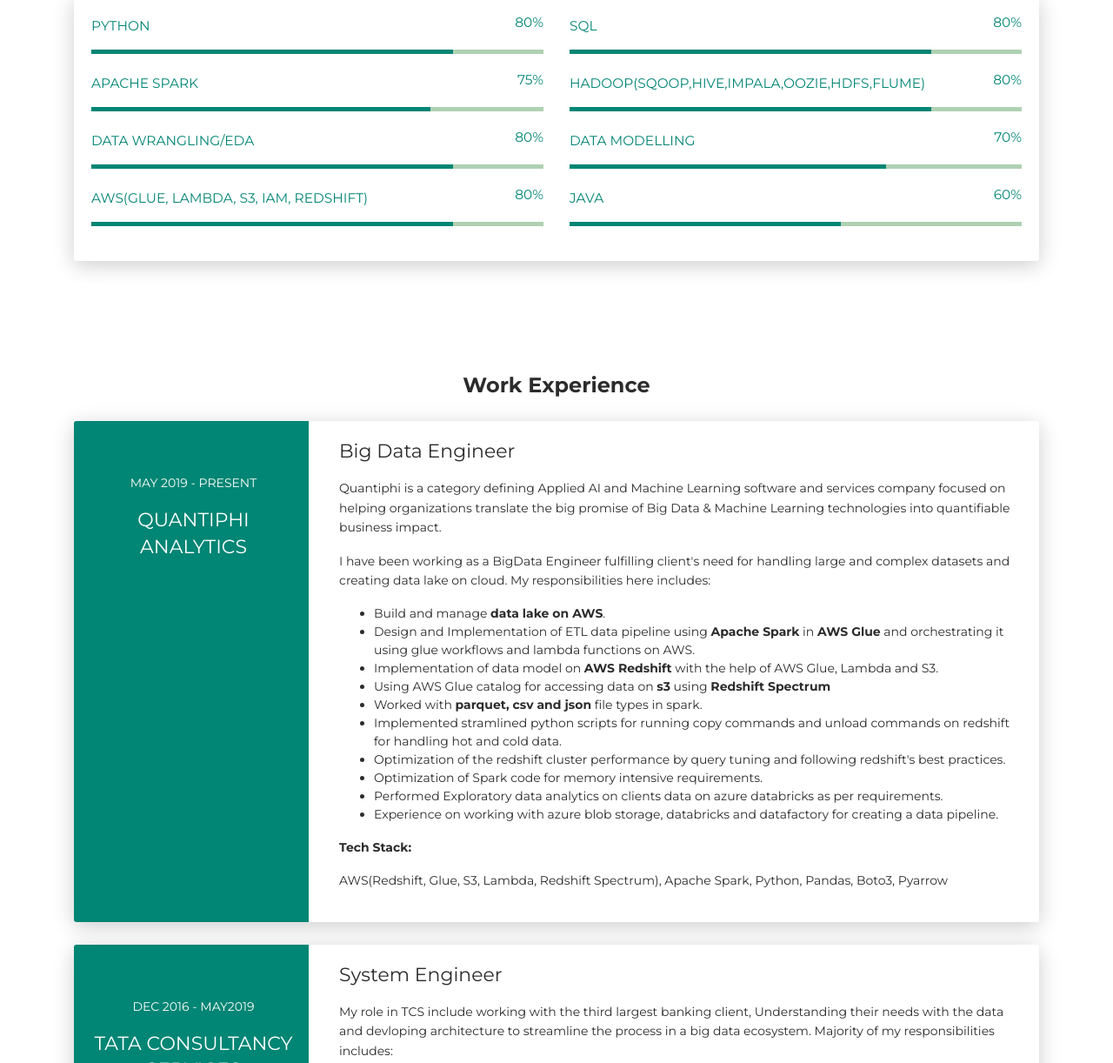
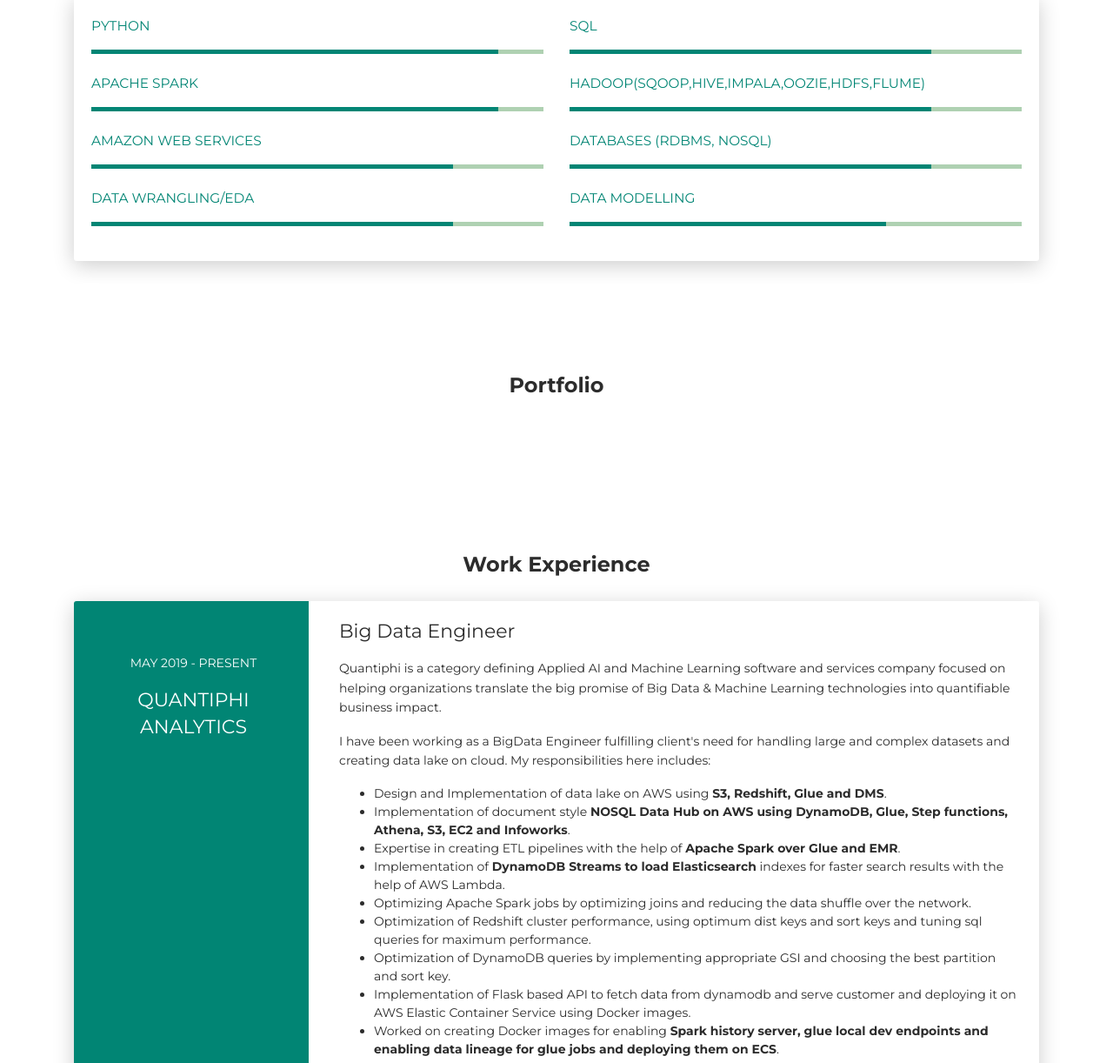
Before and after one commit to jnshubham/jnshubham.github.io, a plain HTML site: page index.html in a window 1280 px wide. Shown: the part 1089-2311 px from the top of the page at 87% size. Drawn offline with Linux system fonts and the light colour scheme; a script that the page names is missing.

Commit message:
Updated the blog posts

```diff
--- a/index.html
+++ b/index.html
@@ -1,4 +1,3 @@
-<!DOCTYPE html>
 <!DOCTYPE html>
 <html lang="en-US">
   <head>
@@ -26,7 +25,7 @@
               <ul class="navbar-nav">
                 <li class="nav-item"><a class="nav-link smooth-scroll" href="#about">About</a></li>
                 <li class="nav-item"><a class="nav-link smooth-scroll" href="#skill">Skills</a></li>
-                <!--<li class="nav-item"><a class="nav-link smooth-scroll" href="#portfolio">Portfolio</a></li>-->
+                <li class="nav-item"><a class="nav-link smooth-scroll" href="#portfolio">Portfolio</a></li>
                 <li class="nav-item"><a class="nav-link smooth-scroll" href="#experience">Experience</a></li>
                 <li class="nav-item"><a class="nav-link smooth-scroll" href="#contact">Contact</a></li>
               </ul>
@@ -45,7 +44,9 @@
         <div class="content-center">
           <div class="cc-profile-image"><a href="#"><img src="images/shubham.jpg" alt="Image"/></a></div>
           <div class="h2 title">Shubham Jain</div>
-          <p class="category text-white">Bigdata Engineer| AWS Certified| Gamer</p><a class="btn btn-primary smooth-scroll mr-2" href="#contact" data-aos="zoom-in" data-aos-anchor="data-aos-anchor">Hire Me</a><a class="btn btn-primary" href="data/Shubham_Jain_CV_BigdataCloud.pdf" data-aos="zoom-in" data-aos-anchor="data-aos-anchor">Download CV</a>
+          <p class="category text-white">Bigdata Engineer<br />Top 5% PySpark/Apache Spark contributor on StackOverflow</p>
+
+		  <a class="btn btn-primary smooth-scroll mr-2" href="#contact" data-aos="zoom-in" data-aos-anchor="data-aos-anchor">Hire Me</a><a class="btn btn-primary" href="data/Shubham_Jain_CV_BigdataCloud.pdf" data-aos="zoom-in" data-aos-anchor="data-aos-anchor">Download CV</a>
         </div>
       </div>
       <div class="section">
@@ -54,7 +55,10 @@
             <a class="btn btn-default btn-round btn-lg btn-icon" href="https://www.linkedin.com/in/shubham-jain-59326680/" rel="tooltip" title="Follow me on Linkedin"><i class="fa fa-linkedin"></i></a>
             <a class="btn btn-default btn-round btn-lg btn-icon" href="https://github.com/jnshubham" rel="tooltip" title="Follow me on Github"><i class="fa fa-github"></i></a>
             <a class="btn btn-default btn-round btn-lg btn-icon" href="https://api.whatsapp.com/send?phone=917828733244" rel="tooltip" title="Connect on Whatsapp"><i class="fa fa-whatsapp"></i></a>
+			<a class="btn btn-default btn-round btn-lg btn-icon" href="https://stackoverflow.com/users/story/5352748" rel="tooltip" title="Connect on StackOverflow"><i class="fa fa-stack-overflow"></i></a>
             <a class="btn btn-default btn-round btn-lg btn-icon" href="https://www.facebook.com/shubham0307" rel="tooltip" title="Follow me on Facebook"><i class="fa fa-facebook"></i></a>
+			<a class="btn btn-default btn-round btn-lg btn-icon" href="https://medium.com/@jnshubham" rel="tooltip" title="Follow me on Medium"><i class="fa fa-medium"></i></a>
+
           </div>
         </div>
       </div>
@@ -89,7 +93,7 @@
             </div>
             <div class="row mt-3">
               <div class="col-sm-4"><strong class="text-uppercase">Address:</strong></div>
-              <div class="col-sm-8">A/9, Divine Lights CHS, Hanuman Nagar, Andheri East, Mumbai, India</div>
+              <div class="col-sm-8">Jain Mechanical Works, Pali Road, Sheopur, MP, India</div>
             </div>
             <div class="row mt-3">
               <div class="col-sm-4"><strong class="text-uppercase">Language:</strong></div>
@@ -110,14 +114,14 @@
           <div class="col-md-6">
             <div class="progress-container progress-primary"><span class="progress-badge">Python</span>
               <div class="progress">
-                <div class="progress-bar progress-bar-primary" data-aos="progress-full" data-aos-offset="10" data-aos-duration="2000" role="progressbar" aria-valuenow="60" aria-valuemin="0" aria-valuemax="100" style="width: 80%;"></div><span class="progress-value">80%</span>
+                <div class="progress-bar progress-bar-primary" data-aos="progress-full" data-aos-offset="10" data-aos-duration="2000" role="progressbar" aria-valuenow="60" aria-valuemin="0" aria-valuemax="100" style="width: 90%;"></div>
               </div>
             </div>
           </div>
           <div class="col-md-6">
             <div class="progress-container progress-primary"><span class="progress-badge">SQL</span>
               <div class="progress">
-                <div class="progress-bar progress-bar-primary" data-aos="progress-full" data-aos-offset="10" data-aos-duration="2000" role="progressbar" aria-valuenow="60" aria-valuemin="0" aria-valuemax="100" style="width: 80%;"></div><span class="progress-value">80%</span>
+                <div class="progress-bar progress-bar-primary" data-aos="progress-full" data-aos-offset="10" data-aos-duration="2000" role="progressbar" aria-valuenow="60" aria-valuemin="0" aria-valuemax="100" style="width: 80%;"></div>
               </div>
             </div>
           </div>
@@ -126,14 +130,30 @@
           <div class="col-md-6">
             <div class="progress-container progress-primary"><span class="progress-badge">Apache Spark</span>
               <div class="progress">
-                <div class="progress-bar progress-bar-primary" data-aos="progress-full" data-aos-offset="10" data-aos-duration="2000" role="progressbar" aria-valuenow="60" aria-valuemin="0" aria-valuemax="100" style="width: 75%;"></div><span class="progress-value">75%</span>
+                <div class="progress-bar progress-bar-primary" data-aos="progress-full" data-aos-offset="10" data-aos-duration="2000" role="progressbar" aria-valuenow="60" aria-valuemin="0" aria-valuemax="100" style="width: 90%;"></div>
               </div>
             </div>
           </div>
           <div class="col-md-6">
             <div class="progress-container progress-primary"><span class="progress-badge">Hadoop(Sqoop,Hive,Impala,Oozie,HDFS,Flume)</span>
               <div class="progress">
-                <div class="progress-bar progress-bar-primary" data-aos="progress-full" data-aos-offset="10" data-aos-duration="2000" role="progressbar" aria-valuenow="60" aria-valuemin="0" aria-valuemax="100" style="width: 80%;"></div><span class="progress-value">80%</span>
+                <div class="progress-bar progress-bar-primary" data-aos="progress-full" data-aos-offset="10" data-aos-duration="2000" role="progressbar" aria-valuenow="60" aria-valuemin="0" aria-valuemax="100" style="width: 80%;"></div>
+              </div>
+            </div>
+          </div>
+        </div>
+		<div class="row">
+          <div class="col-md-6">
+            <div class="progress-container progress-primary"><span class="progress-badge">Amazon Web Services</span>
+              <div class="progress">
+                <div class="progress-bar progress-bar-primary" data-aos="progress-full" data-aos-offset="10" data-aos-duration="2000" role="progressbar" aria-valuenow="60" aria-valuemin="0" aria-valuemax="100" style="width: 80%;"></div>
+              </div>
+            </div>
+          </div>
+          <div class="col-md-6">
+            <div class="progress-container progress-primary"><span class="progress-badge">Databases (RDBMS, NoSQL)</span>
+              <div class="progress">
+                <div class="progress-bar progress-bar-primary" data-aos="progress-full" data-aos-offset="10" data-aos-duration="2000" role="progressbar" aria-valuenow="60" aria-valuemin="0" aria-valuemax="100" style="width: 80%;"></div>
               </div>
             </div>
           </div>
@@ -142,38 +162,50 @@
           <div class="col-md-6">
             <div class="progress-container progress-primary"><span class="progress-badge">Data Wrangling/EDA</span>
               <div class="progress">
-                <div class="progress-bar progress-bar-primary" data-aos="progress-full" data-aos-offset="10" data-aos-duration="2000" role="progressbar" aria-valuenow="60" aria-valuemin="0" aria-valuemax="100" style="width: 80%;"></div><span class="progress-value">80%</span>
+                <div class="progress-bar progress-bar-primary" data-aos="progress-full" data-aos-offset="10" data-aos-duration="2000" role="progressbar" aria-valuenow="60" aria-valuemin="0" aria-valuemax="100" style="width: 80%;"></div>
               </div>
             </div>
           </div>
           <div class="col-md-6">
             <div class="progress-container progress-primary"><span class="progress-badge">Data Modelling</span>
               <div class="progress">
-                <div class="progress-bar progress-bar-primary" data-aos="progress-full" data-aos-offset="10" data-aos-duration="2000" role="progressbar" aria-valuenow="60" aria-valuemin="0" aria-valuemax="100" style="width: 70%;"></div><span class="progress-value">70%</span>
+                <div class="progress-bar progress-bar-primary" data-aos="progress-full" data-aos-offset="10" data-aos-duration="2000" role="progressbar" aria-valuenow="60" aria-valuemin="0" aria-valuemax="100" style="width: 70%;"></div>
               </div>
             </div>
           </div>
         </div>
-        <div class="row">
-          <div class="col-md-6">
-            <div class="progress-container progress-primary"><span class="progress-badge">AWS(Glue, Lambda, S3, IAM, Redshift)</span>
-              <div class="progress">
-                <div class="progress-bar progress-bar-primary" data-aos="progress-full" data-aos-offset="10" data-aos-duration="2000" role="progressbar" aria-valuenow="60" aria-valuemin="0" aria-valuemax="100" style="width: 80%;"></div><span class="progress-value">80%</span>
-              </div>
-            </div>
-          </div>
-          <div class="col-md-6">
-            <div class="progress-container progress-primary"><span class="progress-badge">Java</span>
-              <div class="progress">
-                <div class="progress-bar progress-bar-primary" data-aos="progress-full" data-aos-offset="10" data-aos-duration="2000" role="progressbar" aria-valuenow="60" aria-valuemin="0" aria-valuemax="100" style="width: 60%;"></div><span class="progress-value">60%</span>
-              </div>
-            </div>
-          </div>
-        </div>
+
       </div>
     </div>
   </div>
 </div>
+<div class="section" id="portfolio">
+  <div class="container">
+    <div class="row">
+      <div class="col-md-6 ml-auto mr-auto">
+        <div class="h4 text-center mb-4 title">Portfolio</div>
+      </div>
+    </div>
+    <div class="tab-content gallery mt-5">
+      <div class="tab-pane active" id="web-development">
+        <div class="ml-auto mr-auto">
+          <div class="row">
+
+              <div id="retainable-rss-embed" data-rss="https://medium.com/feed/@jnshubham" data-maxcols="2" data-layout="grid" data-poststyle="modal" data-readmore="Continue Reading" data-buttonclass="btn btn-primary" data-offset="0"></div>
+
+
+          </div>
+        </div>
+      </div>
+
+      <div class="tab-pane" id="Photography" role="tabpanel">
+
+      </div>
+    </div>
+  </div>
+</div>
+
+
 <div class="section" id="experience">
   <div class="container cc-experience">
     <div class="h4 text-center mb-4 title">Work Experience</div>
@@ -191,16 +223,22 @@
             <p>Quantiphi is a category defining Applied AI and Machine Learning software and services company focused on helping organizations translate the big promise of Big Data & Machine Learning technologies into quantifiable business impact.</p>
             <p>I have been working as a BigData Engineer fulfilling client's need for handling large and complex datasets and creating data lake on cloud. My responsibilities here includes:</p>
             <ul>
-              <li>Build and manage <strong>data lake on AWS</strong>.</li>
-              <li>Design and Implementation of ETL data pipeline using <strong>Apache Spark</strong> in <strong>AWS Glue</strong> and orchestrating it using glue workflows and lambda functions on AWS.</li>
-              <li>Implementation of data model on <strong>AWS Redshift</strong> with the help of AWS Glue, Lambda and S3.</li>
-              <li>Using AWS Glue catalog for accessing data on <strong>s3</strong> using <strong>Redshift Spectrum</strong></li>
-              <li>Worked with <strong>parquet, csv and json</strong> file types in spark.</li>
-              <li>Implemented stramlined python scripts for running copy commands and unload commands on redshift for handling hot and cold data.</li>
-              <li>Optimization of the redshift cluster performance by query tuning and following redshift's best practices.</li>
-              <li>Optimization of Spark code for memory intensive requirements.</li>
-              <li>Performed Exploratory data analytics on clients data on azure databricks as per requirements.</li>
-              <li>Experience on working with azure blob storage, databricks and datafactory for creating a data pipeline.</li>
+              <li>Design and Implementation of data lake on AWS using <strong>S3, Redshift, Glue and DMS</strong>.</li>
+				<li> Implementation of document style <strong>NOSQL Data Hub on AWS using DynamoDB, Glue, Step functions,
+				Athena, S3, EC2 and Infoworks</strong>.</li>
+				<li> Expertise in creating ETL pipelines with the help of <strong>Apache Spark over Glue and EMR</strong>.</li>
+				<li> Implementation of <strong>DynamoDB Streams to load Elasticsearch</strong> indexes for faster search results with the
+				help of AWS Lambda.</li>
+				<li> Optimizing Apache Spark jobs by optimizing joins and reducing the data shuffle over the network.</li>
+				<li> Optimization of Redshift cluster performance, using optimum dist keys and sort keys and tuning sql
+				queries for maximum performance.</li>
+				<li> Optimization of DynamoDB queries by implementing appropriate GSI and choosing the best partition and
+				sort key.</li>
+				<li> Implementation of Flask based API to fetch data from dynamodb and serve customer and deploying it on
+				AWS Elastic Container Service using Docker images.</li>
+				<li> Worked on creating Docker images for enabling <strong>Spark history server, glue local dev endpoints and
+				enabling data lineage for glue jobs and deploying them on ECS</strong>.</li>
+
             </ul>
             <p><strong>Tech Stack:</strong></p>
             <p>AWS(Redshift, Glue, S3, Lambda, Redshift Spectrum), Apache Spark, Python, Pandas, Boto3, Pyarrow</p>
@@ -340,5 +378,6 @@
     <script src="js/now-ui-kit.js?v=1.1.0"></script>
     <script src="js/aos.js"></script>
     <script src="scripts/main.js"></script>
+	<script src="https://www.retainable.io/assets/retainable/rss-embed/retainable-rss-embed.js"></script>
   </body>
 </html>
```
